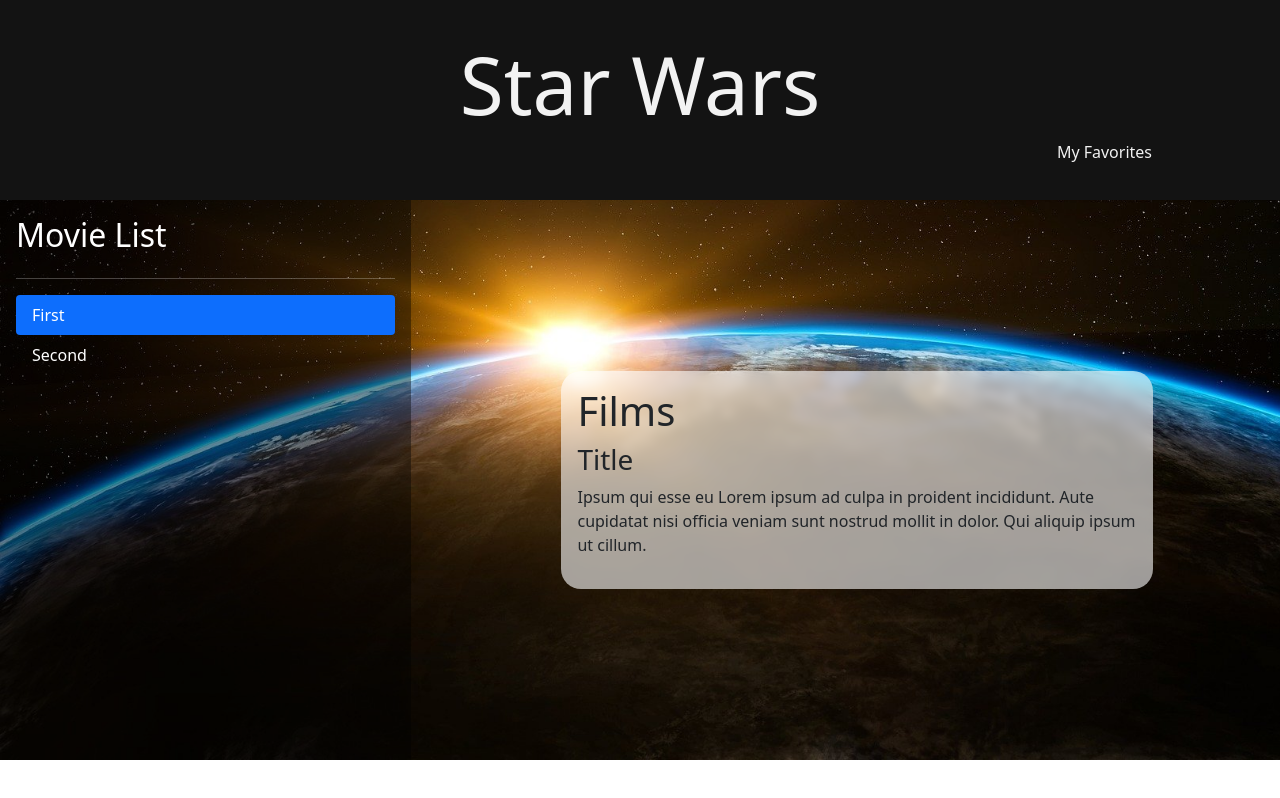
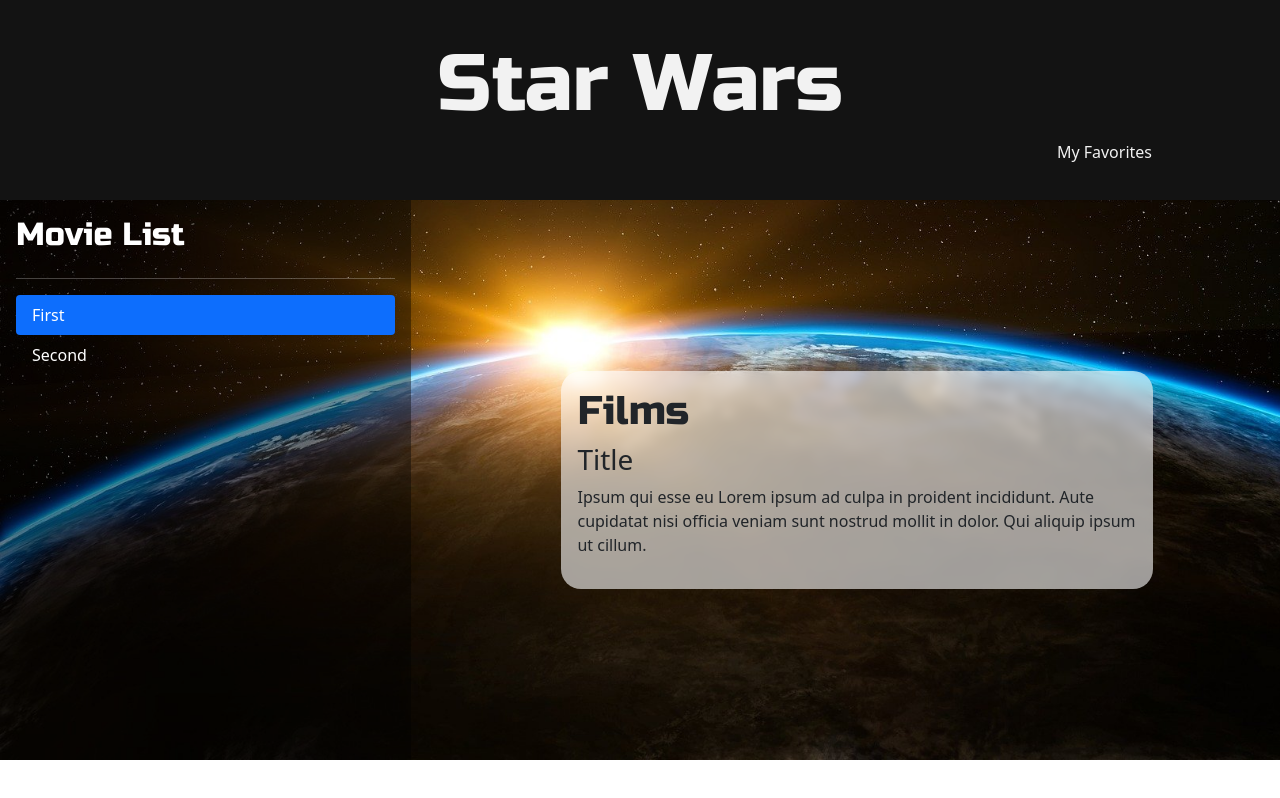
Before and after one commit to IvanHatt/starwars-project, a React (Create React App) app: page / in a window 1280 px wide. Built offline with nearby package versions, Linux system fonts and the light colour scheme.

Commit message:
Add add fonts

```diff
--- a/src/index.css
+++ b/src/index.css
@@ -1,10 +1,16 @@
+@import url('https://fonts.googleapis.com/css2?family=Montserrat&family=Russo+One&display=swap');
+
+
 body {
   margin: 0;
-  font-family: -apple-system, BlinkMacSystemFont, 'Segoe UI', 'Roboto', 'Oxygen',
-    'Ubuntu', 'Cantarell', 'Fira Sans', 'Droid Sans', 'Helvetica Neue',
-    sans-serif;
+  font-family: 'Montserrat', sans-serif;
   -webkit-font-smoothing: antialiased;
   -moz-osx-font-smoothing: grayscale;
+}
+
+h1,
+h2 {
+  font-family: 'Russo One', sans-serif;
 }
 
 main {
```
